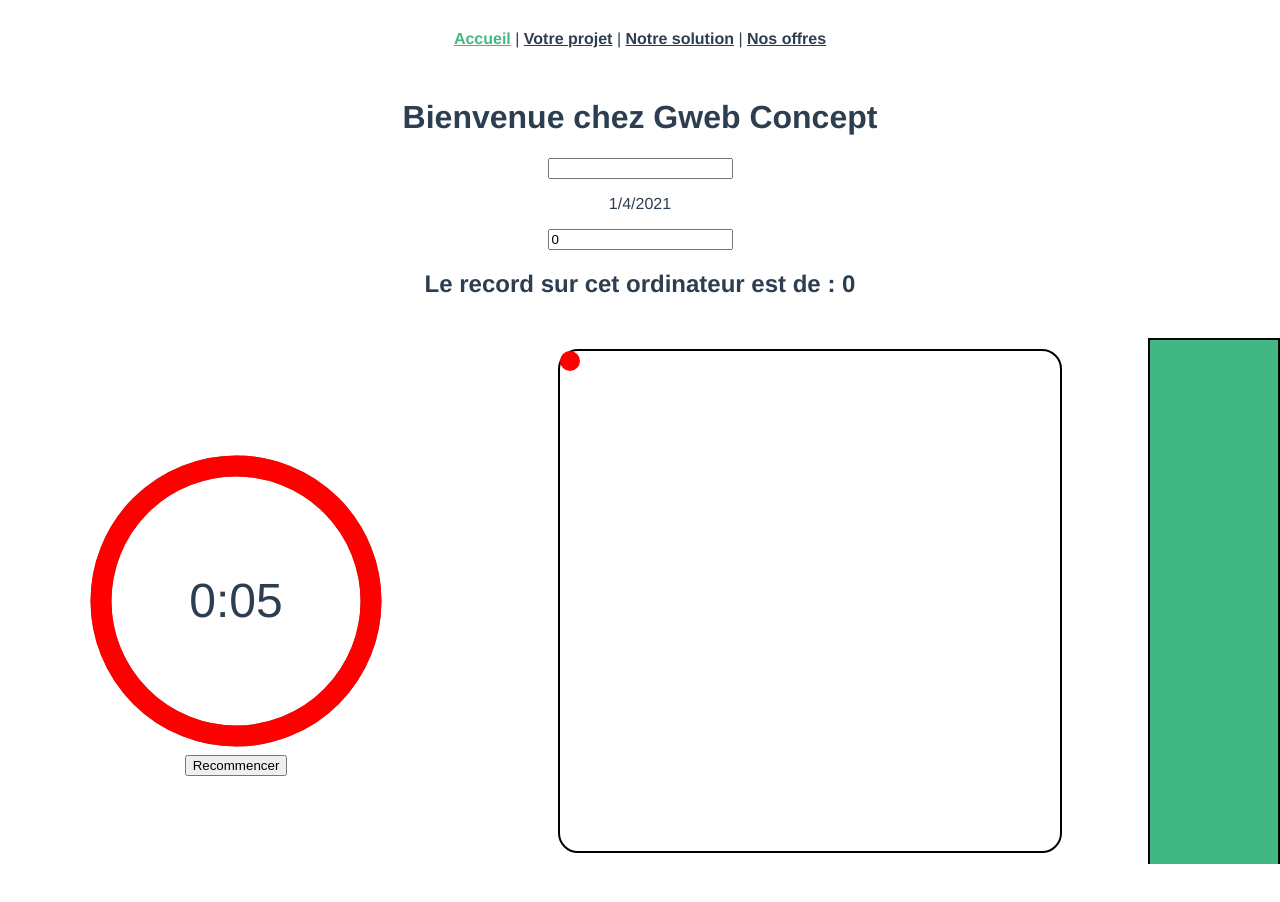
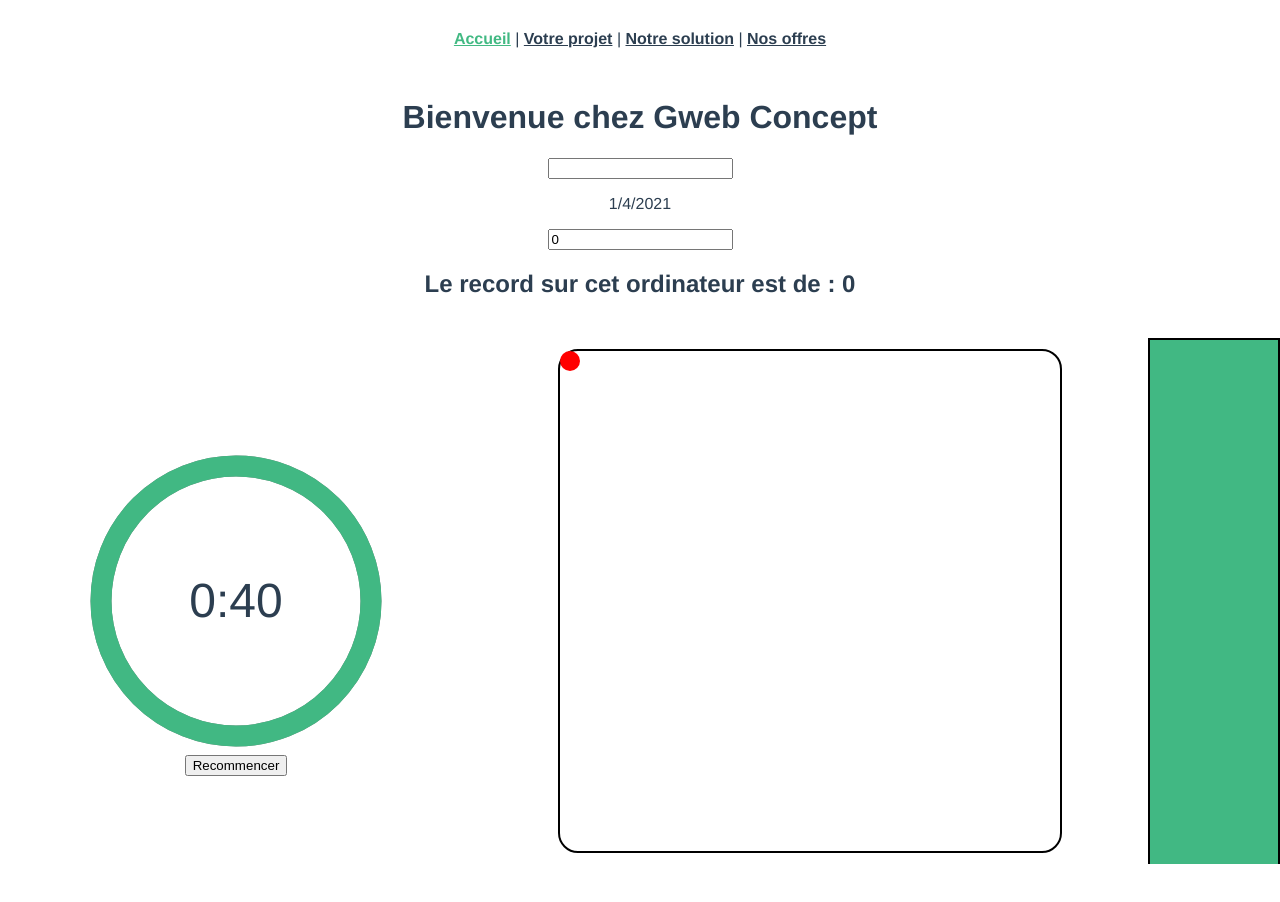
Before and after one commit to guillaumeC76/Gweb-Concept-VueJs, a Vue app: page /#/ in a window 1280 px wide. Built offline with nearby package versions, Linux system fonts and the light colour scheme.

Commit message:
Remise du temps à 40 sec

```diff
--- a/src/views/Accueil.vue
+++ b/src/views/Accueil.vue
@@ -72,7 +72,7 @@
   },
 };
 
-const TIME_LIMIT = 5;
+const TIME_LIMIT = 40;
 
 // @ is an alias to /src
 import HelloWorld from "@/components/HelloWorld.vue";
```
